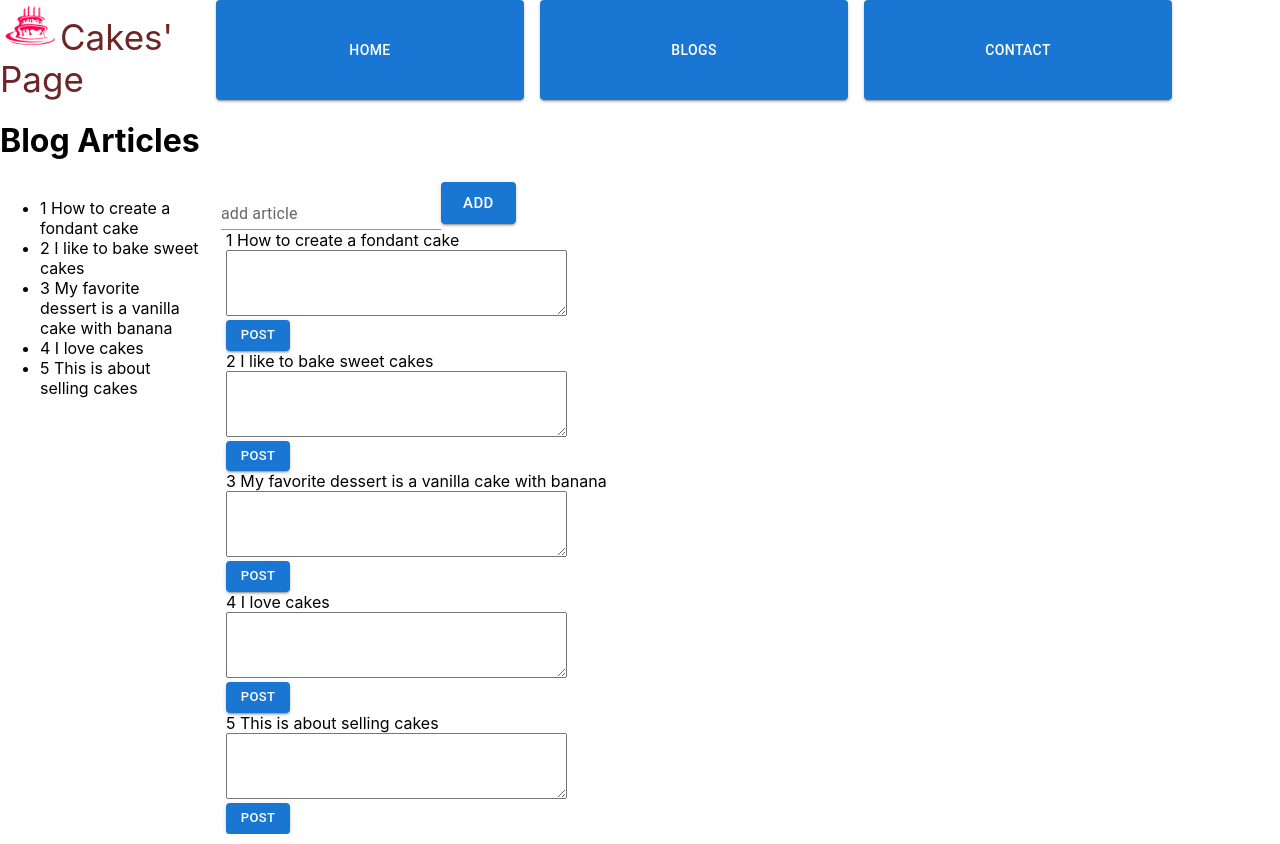
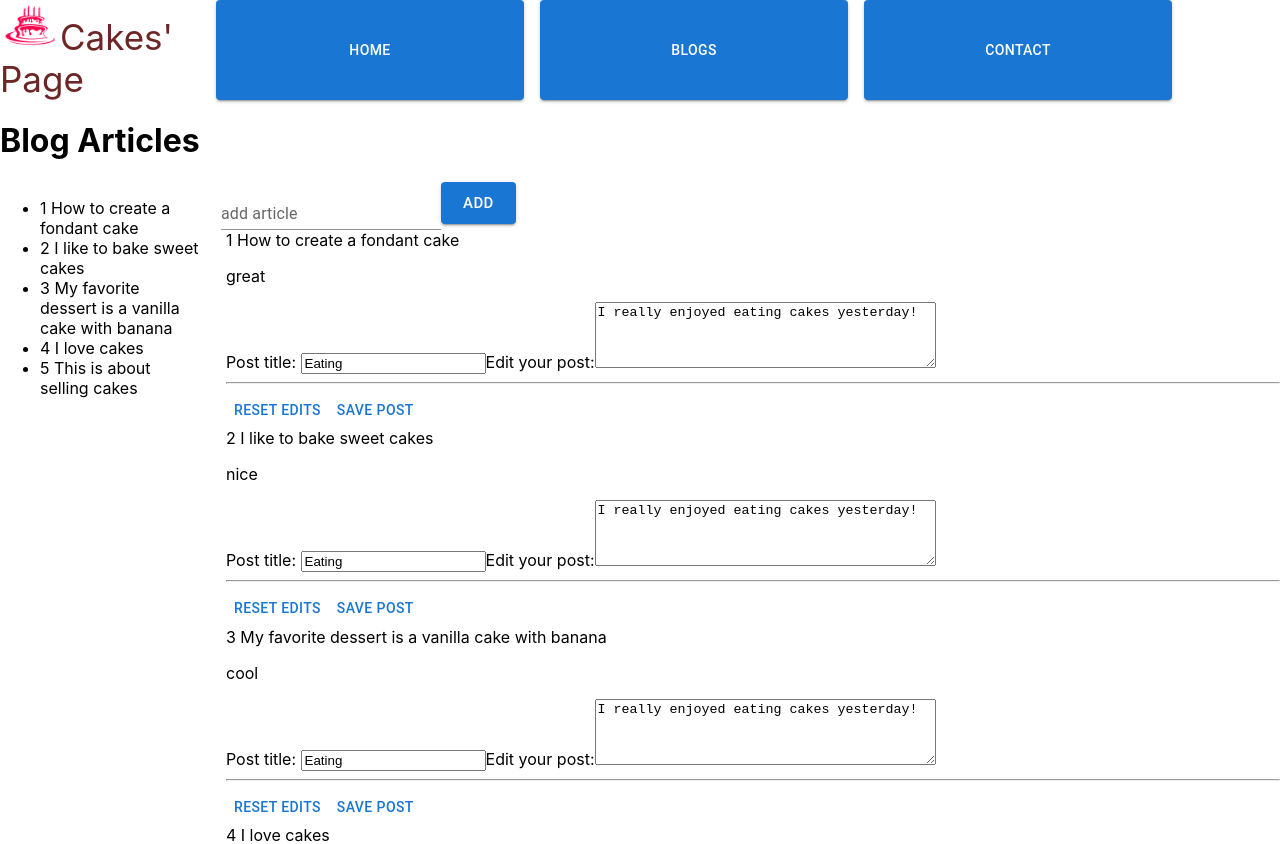
Before and after one commit to ingRicardo/cakespage, a React (Create React App) app: page /blogs in a window 1280 px wide. Shown: the top 844 px of the page. Built offline with nearby package versions, Linux system fonts and the light colour scheme.

Commit message:
add comment in posts

```diff
--- a/src/pages/Blogs.jsx
+++ b/src/pages/Blogs.jsx
@@ -10,13 +10,15 @@ import '../css/Blog.css'
 const Blogs = () => {
 
   const [inputValue, setInputValue] = React.useState('');
+  const [idValue, setIdValue] = React.useState('');
+
   var [articles, setArticles] = React.useState(
     [
-      { id: 1, content: "How to create a fondant cake"},
-      { id: 2, content: "I like to bake sweet cakes"},
-      { id: 3, content: "My favorite dessert is a vanilla cake with banana"},
-      { id: 4, content: "I love cakes"},
-      { id: 5, content: "This is about selling cakes"}
+      { id: 1, content: "How to create a fondant cake"  , txtcontent: "great"},
+      { id: 2, content: "I like to bake sweet cakes", txtcontent: "nice"},
+      { id: 3, content: "My favorite dessert is a vanilla cake with banana", txtcontent: "cool"},
+      { id: 4, content: "I love cakes", txtcontent: "pretty well"},
+      { id: 5, content: "This is about selling cakes", txtcontent: "just do it"}
     ]);
 
     const handleInputChange = (event) => {
@@ -24,11 +26,45 @@ const Blogs = () => {
 
     };
 
+
+
     const shoot = () => {
       if(inputValue!==''){
         const newList = articles.concat({ id: articles.length+1, content: inputValue  } );
         setArticles(newList);
       }
+    }
+
+
+
+    const [jsonValue, setJsonValue] = React.useState('');
+
+    function handleSubmit(e) {
+      // Prevent the browser from reloading the page
+      e.preventDefault();
+
+      // Read the form data
+      const form = e.target;
+      const formData = new FormData(form);
+
+      // You can pass formData as a fetch body directly:
+     // fetch('/some-api', { method: form.method, body: formData });
+
+      // Or you can work with it as a plain object:
+      const formJson = Object.fromEntries(formData.entries());
+
+
+      setJsonValue(formJson);
+
+
+
+      const found = articles.filter(articles  =>{
+        if (articles.id == formJson['postId'])
+          setIdValue(articles.id);
+
+    });
+
+
     }
 
 
@@ -52,17 +88,38 @@ const Blogs = () => {
           <Button variant="contained" onClick={shoot} size="large">
           Add
         </Button>
+
         <React.Fragment>
           {
              <div className='maincl' >
 
             {
+
+
               articles.map(r =><>
-              <div>  {r.id + " " + r.content} </div>
-              <textarea name="postContent" rows={4} cols={40} />
-              <div>
-                         <Button variant="contained"  size="small"> Post</Button>
-              </div>
+                <div>  {r.id + " " + r.content} </div>
+                  <p>{r.txtcontent}</p>
+                   {idValue === r.id ? (<p> title : {jsonValue.postTitle} comment: {jsonValue.postContent}</p>):""}
+                  <form method="post" onSubmit={handleSubmit}  >
+                    <label>
+                      Post title: <input name="postTitle" defaultValue="Eating"  />
+
+                      <input name="postId" defaultValue= {r.id}  type="hidden" />
+                    </label>
+                    <label>
+                      Edit your post:
+                      <textarea
+                        name="postContent"
+                        defaultValue="I really enjoyed eating cakes yesterday!"
+                        rows={4}
+                        cols={40}
+
+                      />
+                    </label>
+                    <hr />
+                    <Button type="reset">Reset edits</Button>
+                    <Button type="submit">Save post</Button>
+                  </form>
                </>)
             }
 
```
